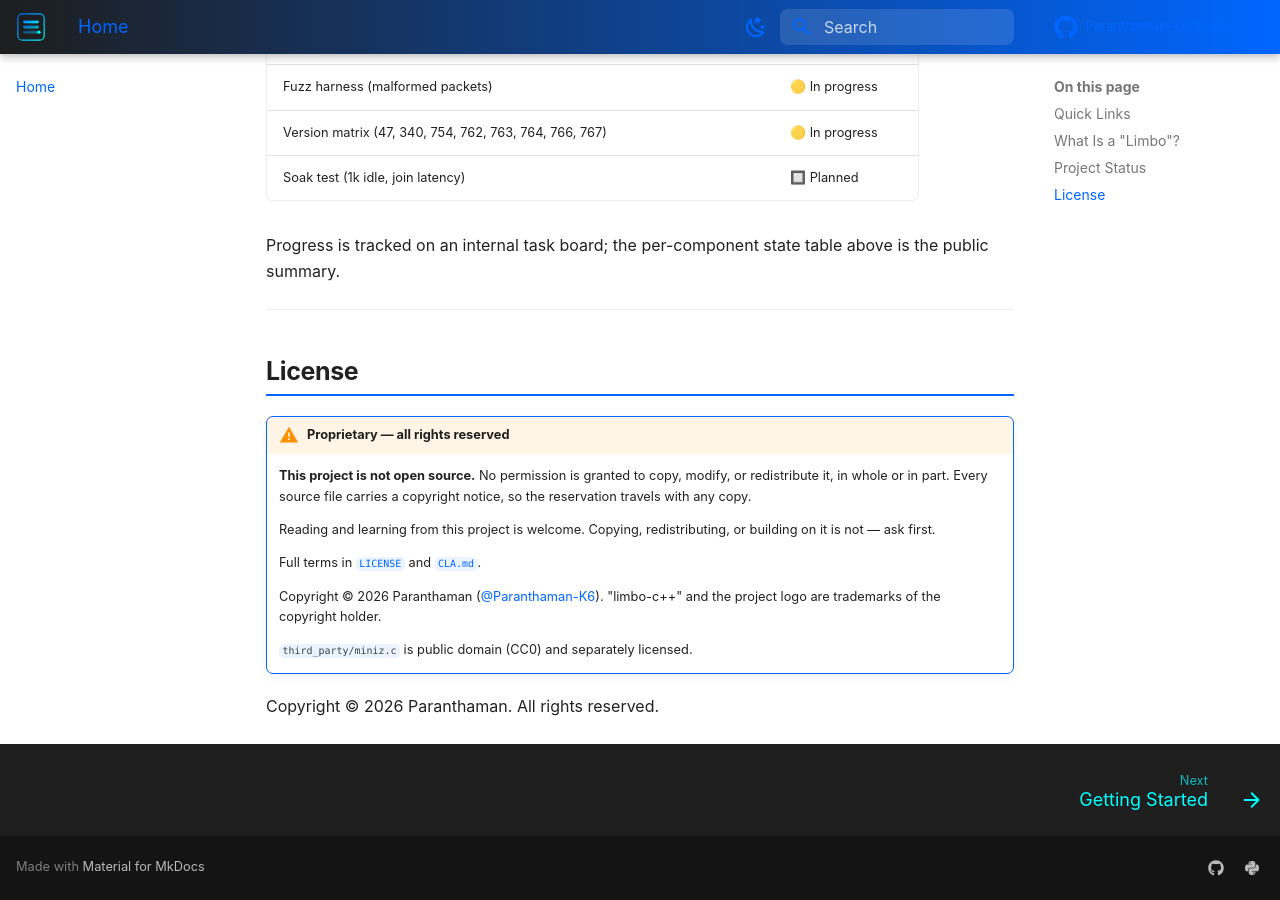
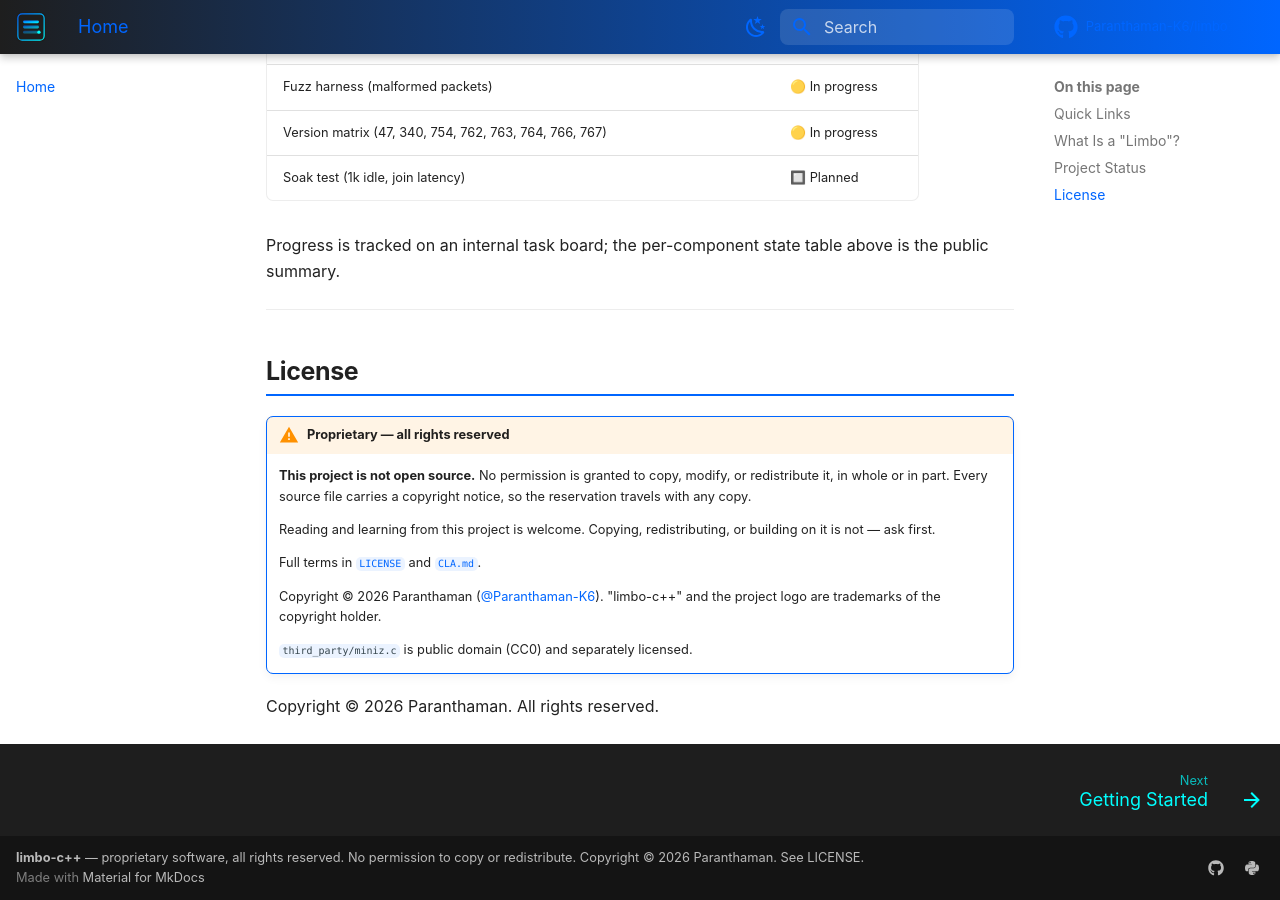
Before and after one commit to Paranthaman-K6/fastlimbo, an MkDocs documentation site: the page built from wiki/Home.md, in a window 1280 px wide and 900 px high, scrolled down 1844 px. Built offline with MkDocs 1.6.1 and Material for MkDocs 9.7.7, drawn with Linux system fonts in a browser that asks for light colours; comment, search, counter and statistics services are not loaded; some of the changed lines change nothing that is shown.

Commit message:
Fix footer copyright: use top-level `copyright`, not extra.footer
Material reads config.copyright (a top-level MkDocs option). Neither
extra.footer nor extra.copyright exists, so both were silently ignored and the
Pages footer rendered only 'Made with Material for MkDocs' -- no proprietary
notice on any documentation page.

```diff
--- a/mkdocs.yml
+++ b/mkdocs.yml
@@ -24,6 +24,15 @@ not_in_nav: |
 repo_name: Paranthaman-K6/limbo
 repo_url: https://github.com/Paranthaman-K6/limbo
 edit_uri: edit/main/wiki/
+
+# Material renders the footer copyright from the *top-level* `copyright` key
+# (config.copyright), not from extra.footer or extra.copyright. Both of those
+# are silently ignored, which is what left the footer empty.
+copyright: >-
+  <strong>limbo-c++</strong> &mdash; proprietary software, all rights reserved.
+  No permission to copy or redistribute. Copyright &copy; 2026
+  <a href="https://github.com/Paranthaman-K6">Paranthaman</a>.
+  See <a href="https://github.com/Paranthaman-K6/limbo/blob/main/LICENSE">LICENSE</a>.
 
 theme:
   name: material
@@ -107,13 +116,8 @@ extra:
       link: https://github.com/Paranthaman-K6/limbo
       name: limbo-c++ on GitHub
     - icon: fontawesome/brands/python
-      link: https://github.com/Paranthaman-K6/limbo/tree/main/tests
-      name: Test harness
-  footer: >-
-    <strong>limbo-c++</strong> &mdash; proprietary software, all rights reserved.
-    No permission to copy or redistribute. Copyright &copy; 2026
-    <a href="https://github.com/Paranthaman-K6">Paranthaman</a>. See
-    <a href="https://github.com/Paranthaman-K6/limbo/blob/main/LICENSE">LICENSE</a>.
+      link: https://github.com/Paranthaman-K6/limbo/blob/main/LICENSE
+      name: License
 
 nav:
   - Home: Home.md
```
